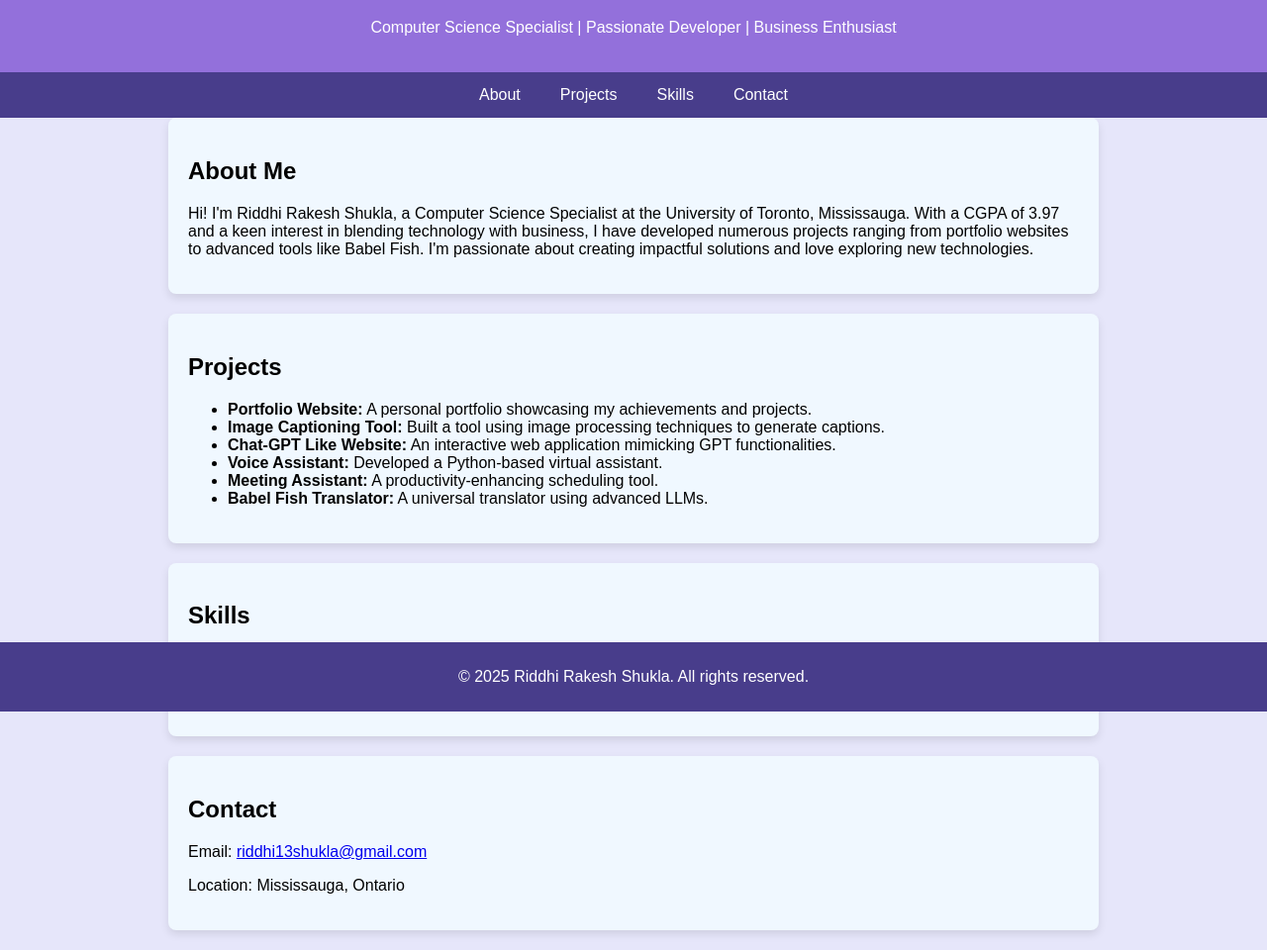
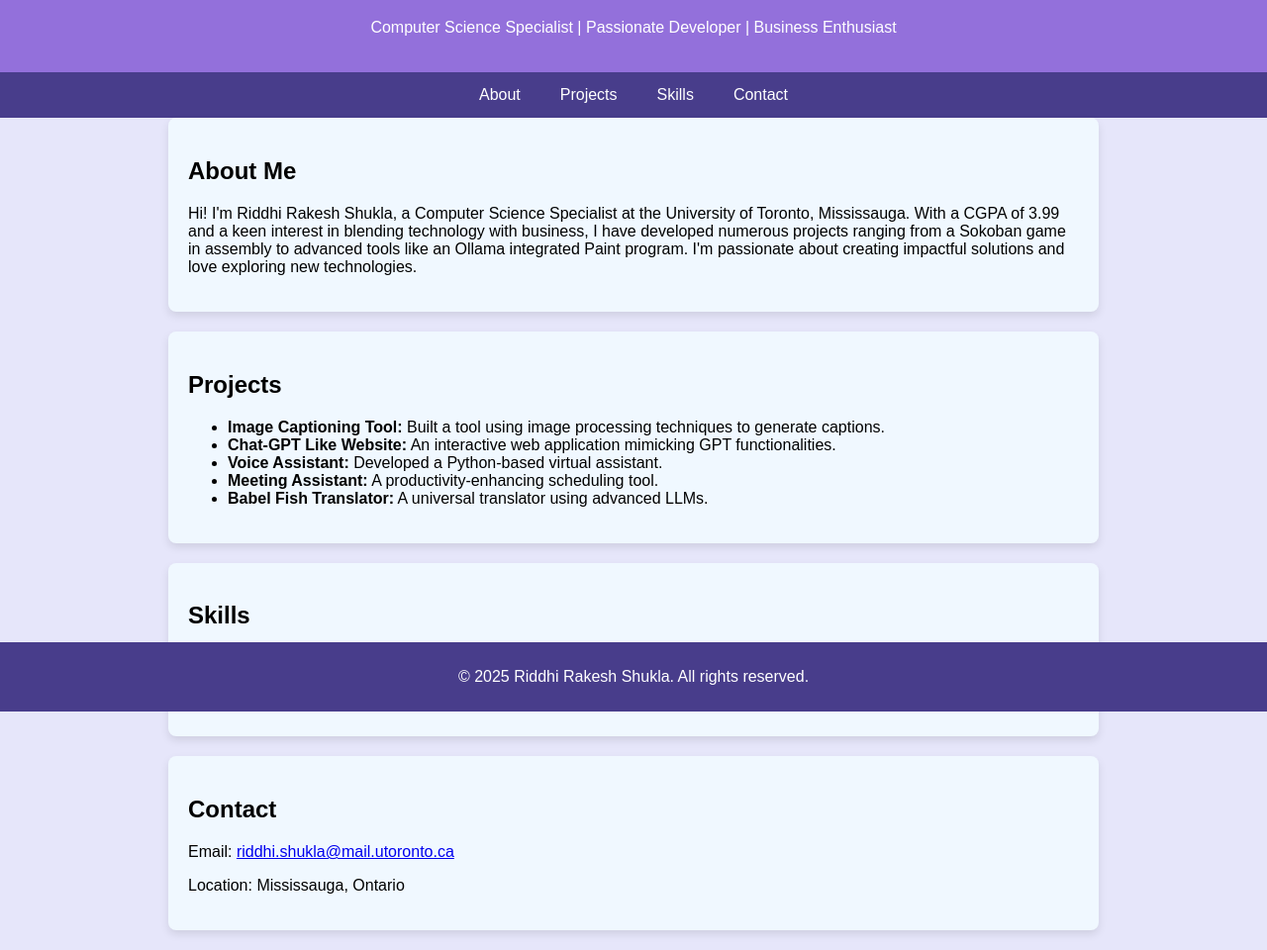
Before and after one commit to rrshukla/Personal_Website_Riddhi, a plain HTML site: page index.html in a window 1280 px wide. Shown: the part 81-1041 px from the top of the page at 99% size. Drawn offline with Linux system fonts and the light colour scheme.

Commit message:
Update index.html

```diff
--- a/index.html
+++ b/index.html
@@ -69,13 +69,12 @@
 
     <section id="about" class="about">
         <h2>About Me</h2>
-        <p>Hi! I'm Riddhi Rakesh Shukla, a Computer Science Specialist at the University of Toronto, Mississauga. With a CGPA of 3.97 and a keen interest in blending technology with business, I have developed numerous projects ranging from portfolio websites to advanced tools like Babel Fish. I'm passionate about creating impactful solutions and love exploring new technologies.</p>
+        <p>Hi! I'm Riddhi Rakesh Shukla, a Computer Science Specialist at the University of Toronto, Mississauga. With a CGPA of 3.99 and a keen interest in blending technology with business, I have developed numerous projects ranging from a Sokoban game in assembly to advanced tools like an Ollama integrated Paint program. I'm passionate about creating impactful solutions and love exploring new technologies.</p>
     </section>
 
     <section id="projects" class="projects">
         <h2>Projects</h2>
         <ul>
-            <li><strong>Portfolio Website:</strong> A personal portfolio showcasing my achievements and projects.</li>
             <li><strong>Image Captioning Tool:</strong> Built a tool using image processing techniques to generate captions.</li>
             <li><strong>Chat-GPT Like Website:</strong> An interactive web application mimicking GPT functionalities.</li>
             <li><strong>Voice Assistant:</strong> Developed a Python-based virtual assistant.</li>
@@ -86,13 +85,13 @@
 
     <section id="skills" class="skills">
         <h2>Skills</h2>
-        <p><strong>Languages:</strong> Python, HTML5, CSS, JavaScript, Java, RISC-V (Assembly)</p>
+        <p><strong>Languages:</strong> Python, HTML5, CSS, JavaScript, Java, RISC-V (Assembly), C, R</p>
         <p><strong>Frameworks and Tools:</strong> Pandas, NumPy, Flask, Git</p>
     </section>
 
     <section id="contact" class="contact">
         <h2>Contact</h2>
-        <p>Email: <a href="mailto:riddhi13shukla@gmail.com">riddhi13shukla@gmail.com</a></p>
+        <p>Email: <a href="mailto:riddhi13shukla@gmail.com">riddhi.shukla@mail.utoronto.ca</a></p>
         <p>Location: Mississauga, Ontario</p>
     </section>
 
```
